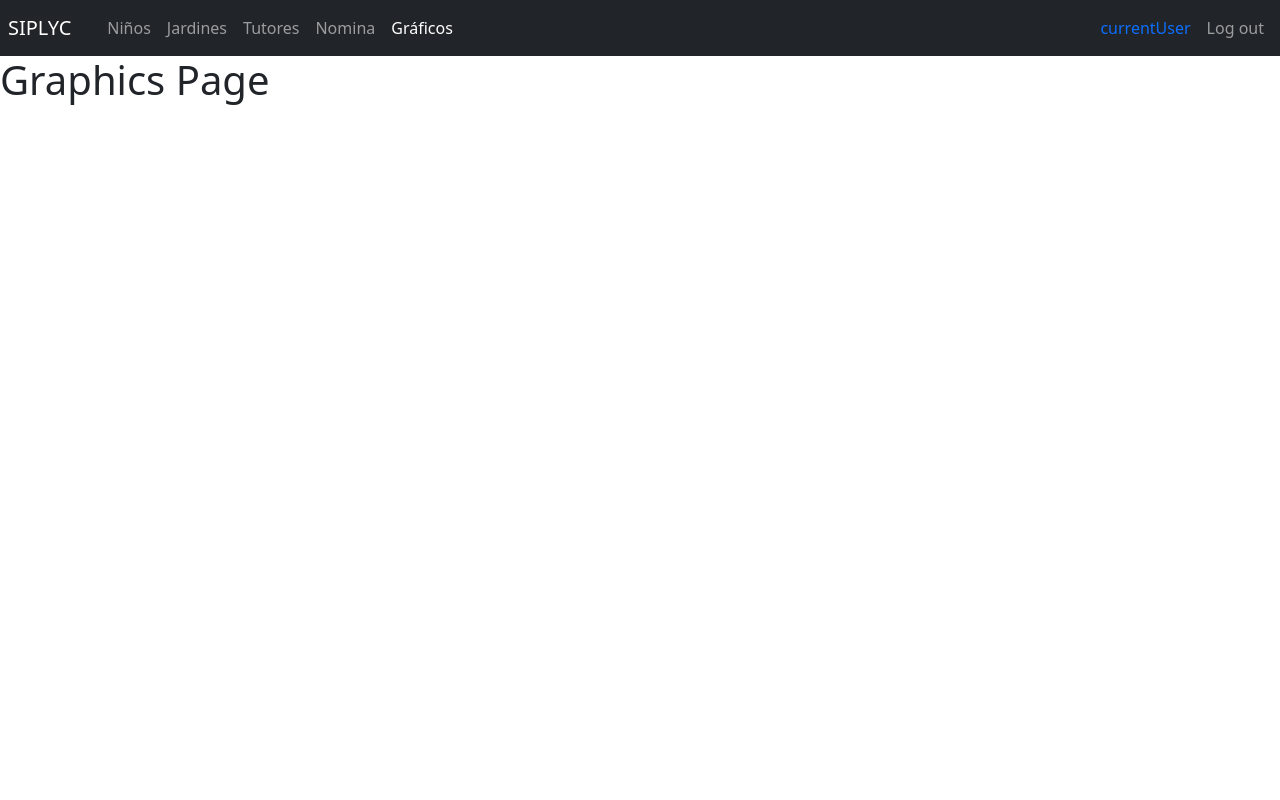
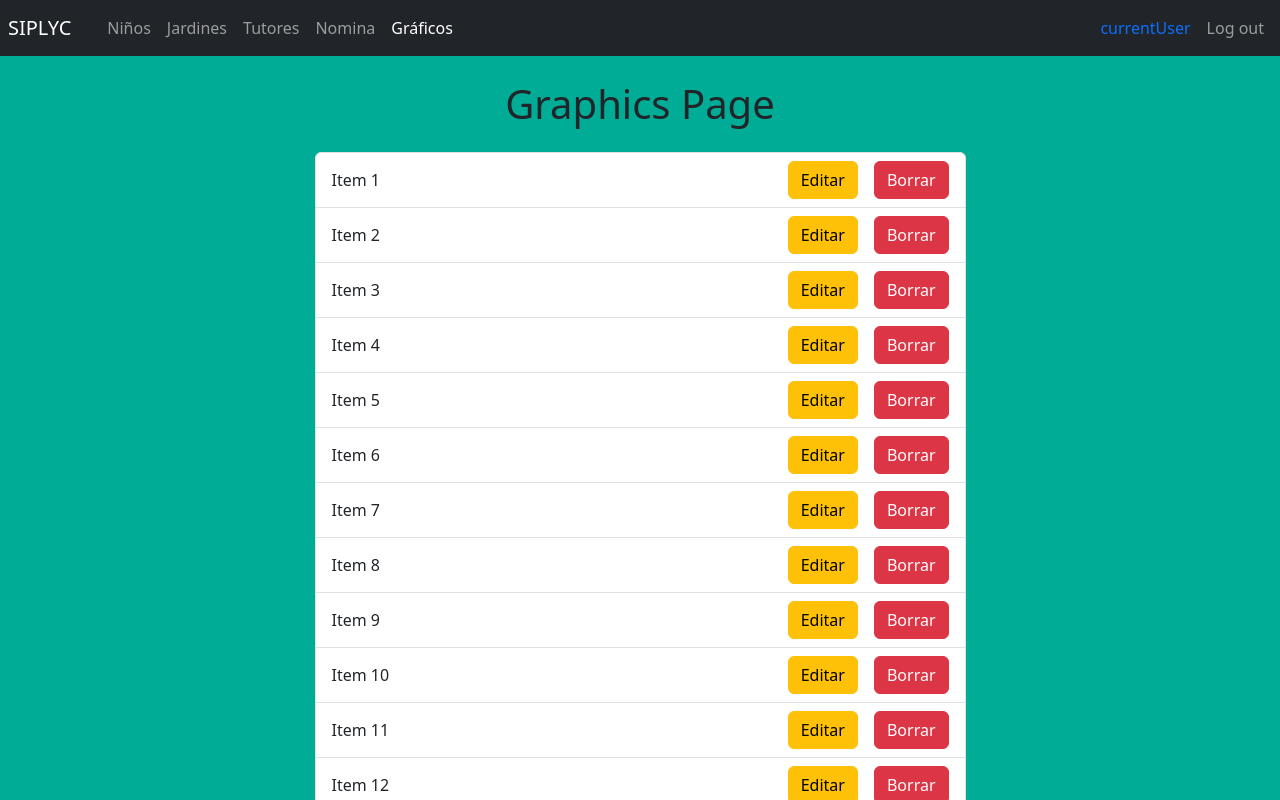
Before and after one commit to DiegoIturra/SIPLYC_web_app_frontend, a React (Vite) app: page /graphics in a window 1280 px wide. Shown: the top 800 px of the page. Built offline with nearby package versions, Linux system fonts and the light colour scheme.

Commit message:
feat: create a basic layout for Graphics Page

```diff
--- a/src/siplyc/pages/GraphicsPage.jsx
+++ b/src/siplyc/pages/GraphicsPage.jsx
@@ -1,7 +1,18 @@
+import { List } from "../components/List"
+
 export const GraphicsPage = () => {
+
+  const items = ['Item 1', 'Item 2', 'Item 3', 'Item 4', 'Item 5', 'Item 6', 'Item 7', 'Item 8', 'Item 9', 'Item 10', 'Item 11', 'Item 12', 'Item 13', 'Item 14', 'Item 15', 'Item 16', 'Item 17', 'Item 18', 'Item 19', 'Item 20', 'Item 21', 'Item 22', 'Item 23', 'Item 24', 'Item 25', 'Item 26', 'Item 27', 'Item 28', 'Item 29', 'Item 30', 'Item 31', 'Item 32', 'Item 33', 'Item 34', 'Item 35', 'Item 36', 'Item 37', 'Item 38', 'Item 39', 'Item 40', 'Item 41', 'Item 42', 'Item 43', 'Item 44', 'Item 45', 'Item 46', 'Item 47', 'Item 48', 'Item 49', 'Item 50', 'Item 51', 'Item 52', 'Item 53', 'Item 54', 'Item 55', 'Item 56', 'Item 57', 'Item 58', 'Item 59', 'Item 60', 'Item 61', 'Item 62', 'Item 63', 'Item 64', 'Item 65', 'Item 66', 'Item 67', 'Item 68', 'Item 69', 'Item 70', 'Item 71', 'Item 72', 'Item 73', 'Item 74', 'Item 75', 'Item 76', 'Item 77', 'Item 78', 'Item 79', 'Item 80', 'Item 81', 'Item 82', 'Item 83', 'Item 84', 'Item 85', 'Item 86', 'Item 87', 'Item 88', 'Item 89', 'Item 90', 'Item 91', 'Item 92', 'Item 93', 'Item 94', 'Item 95', 'Item 96', 'Item 97', 'Item 98', 'Item 99', 'Item 100']
+
   return (
-    <>
-      <h1>Graphics Page</h1>
-    </>
+    <div style={{ backgroundColor: '#00ac96', minHeight: '100vh' }}>
+      <h1 className="container pt-4 d-flex justify-content-center align-items-center">Graphics Page</h1>
+
+      <div className="container mt-4 pb-4 d-flex justify-content-center align-items-center">
+        <div className="col-7">
+          <List items={items}/>
+        </div>
+      </div>
+    </div>
   )
 }
```
